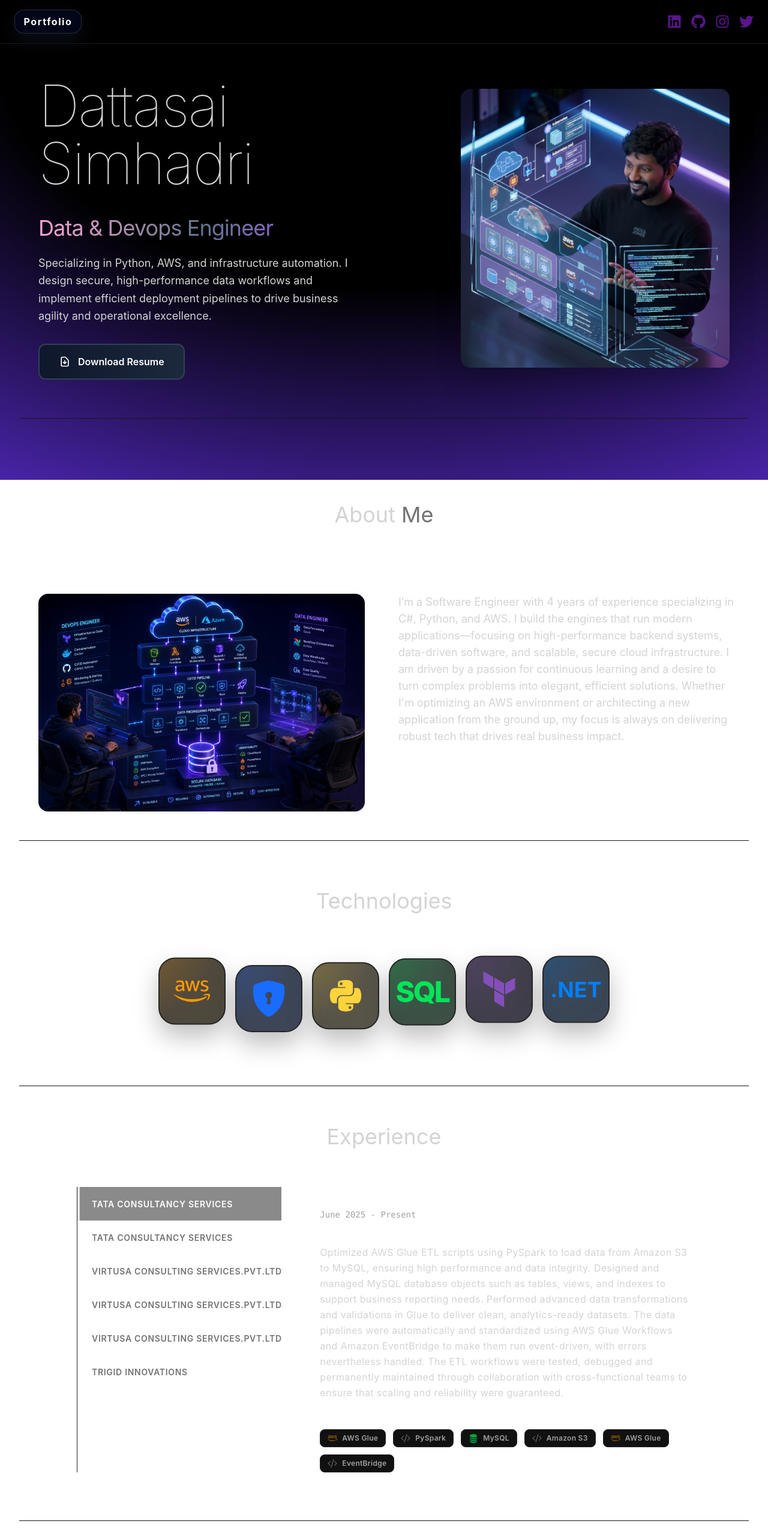
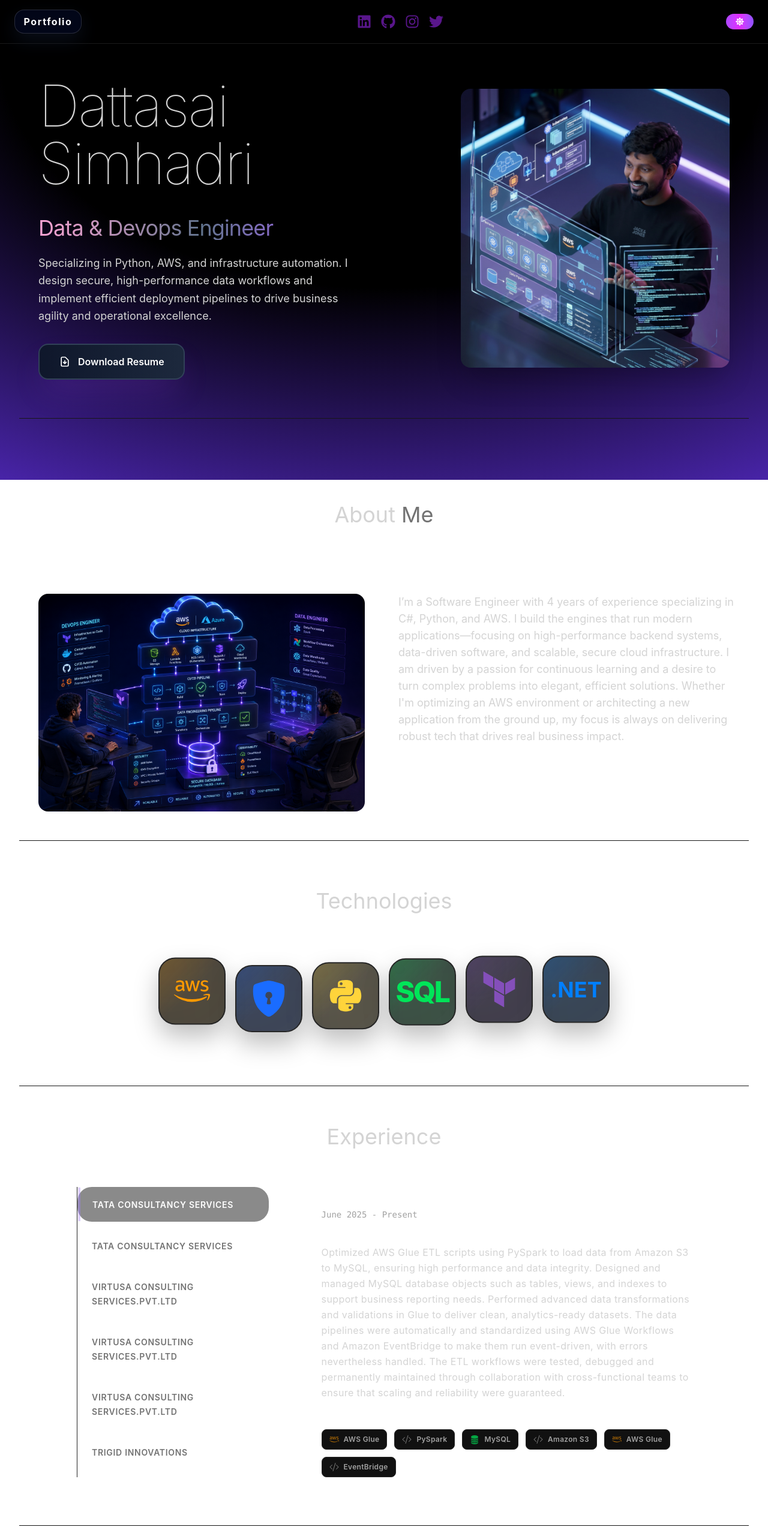
Before and after one commit to dattalucky/react-portfolio-datta, a React (Vite) app: page / in a window 1280 px wide. Shown: the top 2566 px of the page at 60% size. Built offline with nearby package versions, Linux system fonts and the light colour scheme.

Commit message:
classic mode
classic mode

```diff
--- a/src/App.jsx
+++ b/src/App.jsx
@@ -1,3 +1,4 @@
+import { useEffect, useState } from "react";
 import Projects from "./components/Projects";
 import Education from "./components/Education";
 import Experience from "./components/Experience";
@@ -9,17 +10,40 @@ import Contact from "./components/Contact";
 
 
 const App = () => {
+  const [mode, setMode] = useState(() => {
+    try {
+      return localStorage.getItem("theme") || "dark";
+    } catch (e) {
+      return "dark";
+    }
+  });
+
+  useEffect(() => {
+    try {
+      localStorage.setItem("theme", mode);
+    } catch (e) {
+      /* ignore */
+    }
+  }, [mode]);
+
+  const background =
+    mode === "dark"
+      ? "radial-gradient(125% 125% at 50% 10%, #000 40%, #63e 100%)"
+      : "radial-gradient(125% 125% at 50% 10%, #fff 40%, #63e 100%)";
+
+  const textClass = mode === "dark" ? "text-neutral-300" : "text-neutral-900";
+
   return (
-    <div className="overflow-x-hidden text-neutral-300 antialiased selection:bg-cyan-300 selection:text-cyan-900">
+    <div className={`overflow-x-hidden ${textClass} antialiased selection:bg-cyan-300 selection:text-cyan-900 ${mode==="classic"?"classic":""}`}>
 
       {/* Background Gradient */}
       <div className="fixed top-0 -z-10 h-full w-full" style={{
-        background: 'radial-gradient(125% 125% at 50% 10%, #000 40%, #63e 100%)'
+        background: background
       }}></div>
 
       <div className="container mx-auto px-3 sm:px-6 md:px-8 pt-32 text-center md:text-left">
-        <Navbar />
-        <Hero />
+        <Navbar mode={mode} toggleTheme={() => setMode(mode === "dark" ? "classic" : "dark")} />
+        <Hero mode={mode} />
         <About />
         <Technologies />
         <Experience />
--- a/src/components/Experience.jsx
+++ b/src/components/Experience.jsx
@@ -65,32 +65,32 @@ const Experience = () => {
       </motion.h2>
 
       {/* CHANGED: Removed "items-center" and added "w-full" to ensure proper boundary for scrolling */}
-      <div className="max-w-5xl mx-auto flex flex-col w-full md:flex-row gap-8 md:gap-16">
+      <div className="max-w-5xl mx-auto flex flex-col w-full min-w-0 md:flex-row gap-8 md:gap-16">
 
         {/* Left Side: Navigation Tabs */}
         {/* CHANGED: Replaced "justify-center" with "justify-start w-full scroll-smooth" to prevent clipping on mobile */}
-        <div className="w-full md:w-1/3 flex justify-start md:flex-col overflow-x-auto md:overflow-visible no-scrollbar scroll-smooth border-b md:border-b-0 md:border-l border-neutral-800">
+        <div className="w-full md:w-1/3 min-w-0 flex flex-row md:flex-col justify-start gap-3 overflow-x-auto md:overflow-visible no-scrollbar scroll-smooth snap-x snap-mandatory border-b md:border-b-0 md:border-l border-neutral-800">
           {EXPERIENCES.map((experience, index) => (
             <button
               key={index}
               onClick={() => setActiveTab(index)}
-              // CHANGED: Reduced padding on mobile (px-4 py-3) and restored it for desktop (md:px-6 md:py-4)
-              className={`relative px-4 py-3 md:px-6 md:py-4 text-left whitespace-nowrap transition-all duration-300 ${
+              // CHANGED: Horizontal scroll pills on mobile, full-width buttons on desktop
+              className={`relative shrink-0 snap-start md:snap-none md:w-full min-w-max md:min-w-0 px-5 py-3 pb-6 md:py-4 md:pb-4 md:px-6 rounded-3xl text-left whitespace-nowrap md:whitespace-normal transition-all duration-300 ${
                 activeTab === index
-                  ? "text-white bg-neutral-900/50"
+                  ? "text-white bg-violet-500/15 md:bg-neutral-900/50 border border-violet-400/30 md:border-transparent"
                   : "text-neutral-500 hover:text-neutral-300 hover:bg-neutral-900/20"
               }`}
             >
               {activeTab === index && (
                 <motion.div
                   layoutId="activeTabIndicator"
-                  className="absolute bottom-0 md:bottom-auto md:top-0 left-0 w-full md:w-1 h-1 md:h-full bg-neutral-200"
+                  className="hidden md:block absolute bottom-0 md:bottom-auto md:top-0 left-0 w-full md:w-1 h-1 md:h-full bg-violet-400/40 z-0 pointer-events-none"
                   initial={false}
                   transition={{ type: "spring", stiffness: 300, damping: 30 }}
                 />
               )}
               {/* CHANGED: Made the text slightly smaller on mobile (text-xs) to fit long company names */}
-              <span className="text-xs md:text-sm font-semibold tracking-wider uppercase">
+              <span className="relative z-10 text-xs md:text-sm font-semibold tracking-wider uppercase">
                 {experience.company}
               </span>
             </button>
@@ -98,7 +98,7 @@ const Experience = () => {
         </div>
 
         {/* Right Side: Content Area */}
-        <div className="w-full md:w-2/3 min-h-[300px]">
+        <div className="w-full md:w-2/3 min-w-0 min-h-75 md:pl-6">
           <AnimatePresence mode="wait">
             <motion.div
               key={activeTab}
@@ -126,7 +126,7 @@ const Experience = () => {
                 variants={containerVariants}
                 initial="hidden"
                 animate="show"
-                className="mt-8 flex flex-wrap gap-2 md:gap-3"
+                className="mt-8 flex flex-wrap items-center gap-2 md:gap-3"
               >
                 {EXPERIENCES[activeTab].technologies.map((tech, index) => (
                   <motion.div
@@ -134,14 +134,14 @@ const Experience = () => {
                     variants={badgeVariants}
                     whileHover={{ y: -2, scale: 1.08 }}
                     transition={{ type: "spring", stiffness: 260, damping: 18 }}
-                    className="group relative flex items-center gap-1.5 md:gap-2 px-2.5 py-1 md:px-3 md:py-1.5 bg-[#111111] border border-neutral-800 rounded-lg overflow-hidden cursor-default transition-colors hover:border-neutral-600"
+                    className="group relative flex min-w-0 items-center gap-1.5 md:gap-2 px-2.5 py-1 md:px-3 md:py-1.5 bg-[#111111] border border-neutral-800 rounded-lg overflow-hidden cursor-default transition-colors hover:border-neutral-600"
                   >
-                    <div className="absolute inset-0 bg-gradient-to-r from-neutral-800/0 via-neutral-700/10 to-neutral-800/0 opacity-0 group-hover:opacity-100 transition-opacity duration-500" />
+                    <div className="absolute inset-0 bg-linear-to-r from-neutral-800/0 via-neutral-700/10 to-neutral-800/0 opacity-0 group-hover:opacity-100 transition-opacity duration-500" />
 
-                    <span className="relative z-10 text-sm md:text-base opacity-70 group-hover:opacity-100 transition-opacity">
+                    <span className="relative z-10 flex h-5 min-h-5 items-center justify-center text-sm md:text-base opacity-70 group-hover:opacity-100 transition-opacity leading-none">
                       {getTechIcon(tech)}
                     </span>
-                    <span className="relative z-10 text-[10px] md:text-xs font-semibold text-neutral-400 group-hover:text-neutral-200 transition-colors tracking-wide">
+                    <span className="relative z-10 text-[10px] md:text-xs font-semibold text-neutral-400 group-hover:text-neutral-200 transition-colors tracking-wide whitespace-normal wrap-break-word leading-tight">
                       {tech}
                     </span>
                   </motion.div>
--- a/src/components/Hero.jsx
+++ b/src/components/Hero.jsx
@@ -3,9 +3,9 @@ import { HERO_CONTENT } from "../constants";
 
 import { motion } from "framer-motion";
 
-const Hero = () => {
+const Hero = ({ mode = "dark" }) => {
   return (
-    <div className="border-b border-neutral-900 pb-8 lg:pb-16 lg:mb-35">
+    <div className={`border-b ${mode === "dark" ? "border-neutral-900" : "border-neutral-300"} pb-8 lg:pb-16 lg:mb-35`}>
       <div className="flex flex-col lg:flex-row items-center justify-center min-h-screen lg:min-h-0 lg:items-center gap-8 lg:gap-16 px-4 sm:px-6 lg:px-8">
         <div className="w-full lg:w-1/2 lg:order-1 order-2 flex flex-col justify-center">
           <div className="text-center lg:text-left">
@@ -39,19 +39,20 @@ const Hero = () => {
               transition={{ duration: 0.5, delay: 0.6 }}
               className="flex justify-center lg:justify-start"
             >
-              <a
+              <motion.a
                 href="/resume.pdf"
                 download="Datta_Sai_Simhadri_Resume.pdf"
-                className="group relative inline-flex items-center justify-center px-8 py-4 bg-linear-to-r from-slate-900 to-slate-800 text-white font-semibold rounded-xl border-2 border-slate-700 hover:border-purple-500 hover:shadow-2xl hover:shadow-purple-500/25 transform hover:scale-105 transition-all duration-300 overflow-hidden"
-              >
+                whileHover={{ scale: 1.04 }}
+                whileTap={{ scale: 0.97 }}
+                className={`group relative inline-flex items-center justify-center px-8 py-4 rounded-2xl font-semibold transition-all duration-300 overflow-hidden ${mode === "dark" ? "bg-linear-to-r from-slate-900 to-slate-800 text-white border-2 border-slate-700 shadow-2xl shadow-purple-500/20 hover:border-purple-500" : "bg-white/95 text-violet-900 border border-violet-300 shadow-[0_20px_60px_rgba(139,92,246,0.15)] hover:border-violet-400 hover:shadow-[0_20px_70px_rgba(168,85,247,0.2)]"}`}>
                 <span className="relative z-10 flex items-center gap-3">
-                  <svg className="w-5 h-5 transition-transform group-hover:rotate-12" fill="none" stroke="currentColor" viewBox="0 0 24 24">
+                  <svg className="w-5 h-5 transition-transform duration-300 group-hover:rotate-12" fill="none" stroke="currentColor" viewBox="0 0 24 24">
                     <path strokeLinecap="round" strokeLinejoin="round" strokeWidth={2} d="M12 10v6m0 0l-3-3m3 3l3-3m2 8H7a2 2 0 01-2-2V5a2 2 0 012-2h5.586a1 1 0 01.707.293l5.414 5.414a1 1 0 01.293.707V19a2 2 0 01-2 2z" />
                   </svg>
                   Download Resume
                 </span>
-                <div className="absolute inset-0 bg-linear-to-r from-purple-600/20 to-pink-600/20 opacity-0 group-hover:opacity-100 transition-opacity duration-300"></div>
-              </a>
+                <div className="absolute inset-0 bg-[radial-gradient(circle_at_top,rgba(168,85,247,0.16),transparent_40%)] opacity-0 group-hover:opacity-100 transition-opacity duration-300"></div>
+              </motion.a>
             </motion.div>
           </div>
         </div>
--- a/src/components/Navbar.jsx
+++ b/src/components/Navbar.jsx
@@ -1,8 +1,8 @@
 import { useState, useEffect } from "react";
 import { motion, useAnimation } from "framer-motion";
-import { FaLinkedin, FaGithub, FaTwitter, FaInstagram } from "react-icons/fa";
+import { FaLinkedin, FaGithub, FaTwitter, FaInstagram, FaSun, FaMoon } from "react-icons/fa";
 
-const Navbar = () => {
+const Navbar = ({ mode = "dark", toggleTheme = () => {} }) => {
   const [isAtTop, setIsAtTop] = useState(true);
   const [isHovered, setIsHovered] = useState(false);
   const [resetTimer, setResetTimer] = useState(null);
@@ -50,7 +50,7 @@ const Navbar = () => {
         initial={false}
         animate={{ y: isVisible ? 0 : -100 }}
         transition={{ duration: 0.25, ease: "easeOut" }}
-        className="relative bg-black/80 backdrop-blur-xl shadow-xl border-b border-white/10 flex items-center justify-between py-2 sm:py-3 md:py-4 px-2 sm:px-4 md:px-6"
+        className={`relative ${mode === "dark" ? "bg-black/80 border-white/10" : "bg-white/80 border-neutral-200"} backdrop-blur-xl shadow-xl border-b flex items-center justify-between py-2 sm:py-3 md:py-4 px-2 sm:px-4 md:px-6`}
         style={{ perspective: 1200 }}
       >
         <motion.button
@@ -60,18 +60,19 @@ const Navbar = () => {
           onHoverEnd={handleLogoHoverEnd}
           animate={logoControls}
           initial={{ rotateY: 0, scale: 1 }}
-          className="group relative w-28 h-10 rounded-2xl border border-white/15 bg-slate-950 shadow-[0_12px_30px_rgba(15,23,42,0.6)] overflow-hidden transform-gpu transition-transform duration-500"
+          className={`group relative w-28 h-10 rounded-2xl border border-white/15 ${mode==="dark"?"bg-slate-950 shadow-[0_12px_30px_rgba(15,23,42,0.6)]":"bg-white/80 shadow-md"} overflow-hidden transform-gpu transition-transform duration-500`}
           style={{ perspective: 1000 }}
         >
+          {/* Dark-mode logo (visible in dark) and Classic-mode logo (visible in classic) */}
           <motion.span
-            className="absolute inset-0 flex items-center justify-center text-xs sm:text-sm md:text-base font-bold text-white tracking-widest group-hover:text-cyan-300 transition-colors duration-300"
+            className={`absolute inset-0 flex items-center justify-center text-xs sm:text-sm md:text-base font-bold tracking-widest transition-opacity duration-300 ${mode==="dark"?"opacity-100 text-white":"opacity-0 text-neutral-900"}`}
             style={{ backfaceVisibility: "hidden", transform: "rotateY(0deg)" }}
           >
             Portfolio
           </motion.span>
           <motion.span
-            className="absolute inset-0 flex items-center justify-center text-xs sm:text-sm md:text-base font-bold text-white/80 tracking-widest group-hover:text-cyan-300 transition-colors duration-300"
-            style={{ backfaceVisibility: "hidden", transform: "rotateY(180deg)" }}
+            className={`absolute inset-0 flex items-center justify-center text-xs sm:text-sm md:text-base font-bold tracking-widest transition-opacity duration-300 ${mode!=="dark"?"opacity-100 text-transparent bg-clip-text bg-linear-to-r from-purple-500 via-fuchsia-500 to-violet-500":"opacity-0 text-white/80"}`}
+            style={{ backfaceVisibility: "hidden", transform: "rotateY(0deg)" }}
           >
             Portfolio
           </motion.span>
@@ -91,6 +92,17 @@ const Navbar = () => {
             <FaTwitter />
           </a>
         </div>
+
+        <div className="flex items-center gap-2">
+          <button
+            onClick={toggleTheme}
+            aria-label="Toggle theme"
+            title={mode === "dark" ? "Switch to Classic" : "Switch to Dark"}
+            className="ml-3 px-4 py-1.5 rounded-full text-sm font-semibold text-white flex items-center justify-center transition-all duration-300 transform bg-linear-to-r from-purple-500 via-fuchsia-500 to-violet-500 hover:scale-105 hover:shadow-[0_0_20px_rgba(139,92,246,0.45)] shadow-purple-500/20"
+          >
+            {mode === "dark" ? <FaSun className="text-white" /> : <FaMoon className="text-white" />}
+          </button>
+        </div>
       </motion.nav>
     </div>
   );
--- a/src/index.css
+++ b/src/index.css
@@ -7,3 +7,33 @@
     background: radial-gradient(125% 125% at 50% 10%, #000 40%, #63e 100%);
   }
 }
+
+/* Classic theme overrides (applied when top-level container has `classic` class) */
+.classic {
+  /* neutrals: make text darker and backgrounds lighter */
+  --color-neutral-200: #f3f4f6; /* light gray */
+  --color-neutral-300: #111827; /* dark text */
+  --color-neutral-400: #6b7280;
+  --color-neutral-500: #374151;
+  --color-neutral-600: #4b5563;
+  --color-neutral-700: #374151;
+  --color-neutral-800: #1f2937;
+  --color-neutral-900: #111827;
+  --color-white: #111827; /* treat `text-white` as dark in classic */
+
+  /* purple/pink accents moderate for classic */
+  --color-purple-100: #f3e8ff;
+  --color-purple-400: #a78bfa;
+  --color-purple-500: #8b5cf6;
+
+  /* cyan accents */
+  --color-cyan-300: #7dd3fc;
+  --color-cyan-900: #075985;
+
+  /* override bg-gradient used by .bg-gradient via the component when classic */
+}
+
+/* When classic, adjust the component bg-gradient to a lighter radial */
+.classic .bg-gradient {
+  background: radial-gradient(125% 125% at 50% 10%, #fff 40%, #63e 100%);
+}
```
